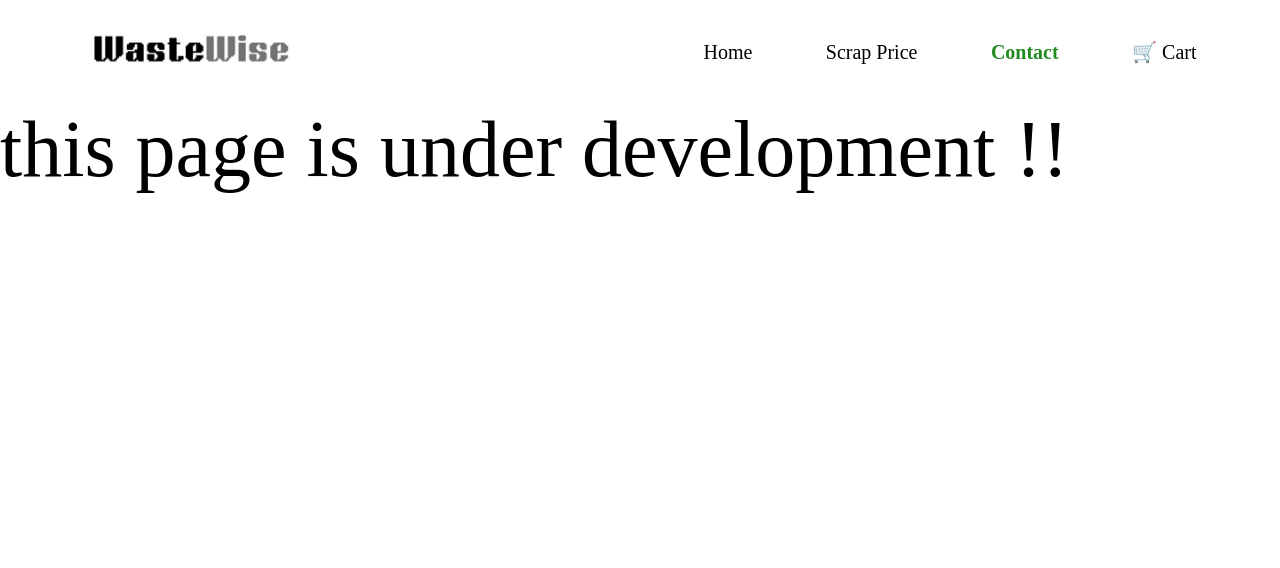
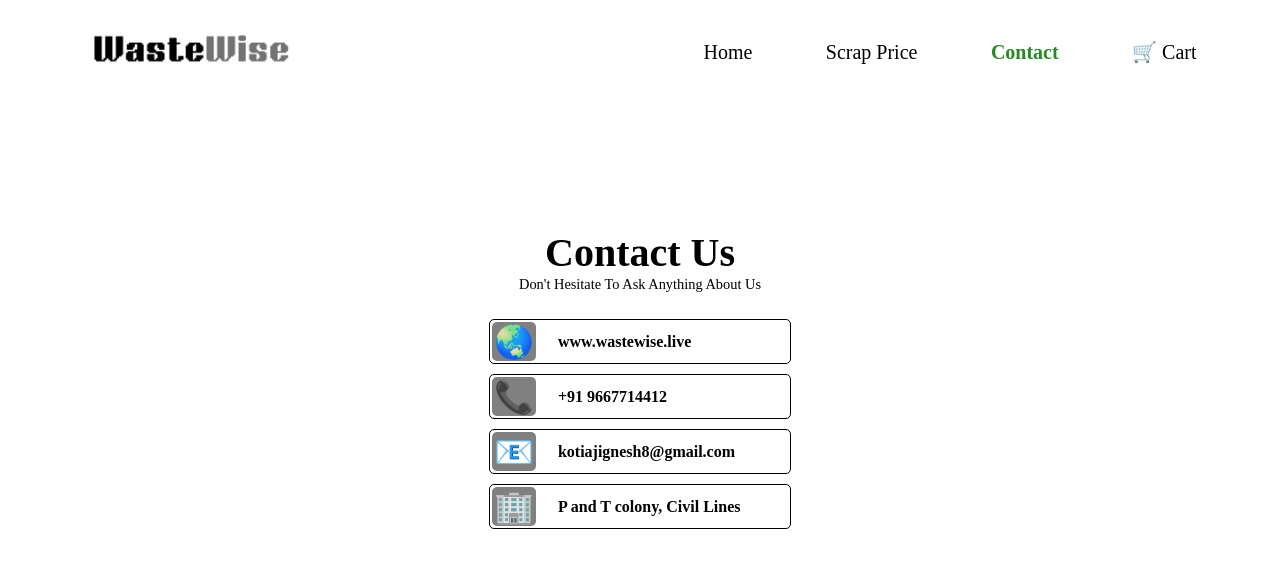
Before and after one commit to Jigneshkotia/wastewise_frontend, a React (Vite) app: page /contact in a window 1280 px wide. Shown: the top 568 px of the page. Built offline with nearby package versions, Linux system fonts and the light colour scheme.

Commit message:
created the base version of contact page

```diff
--- a/src/Components/CartBoxContainer.jsx
+++ b/src/Components/CartBoxContainer.jsx
@@ -46,10 +46,10 @@ const CartBoxContainer = () => {
 
     emailjs
       .send(
-        import.meta.env.VITE_SERVICE_ID,
-        import.meta.env.VITE_TEMPLATE_ID,
+        "wastewise@serviceidemail",
+        "wastewise@templateid",
         emailData,
-        import.meta.env.VITE_USER_ID
+        "YVuK8o3RGXXFPJHk3"
       )
       .then((response) => {
         console.log("Email sent successfully:", response);
--- /dev/null
+++ b/src/Components/ContactBox.jsx
@@ -0,0 +1,31 @@
+import React from 'react'
+import "../Styles/components/ContactBox.css"
+
+const ContactBox = () => {
+  return <>
+    <div className="contactbox" >
+        <div className="contactboxheading">Contact Us</div>
+        <div className="contactboxsubheading">Don't Hesitate To Ask Anything About Us</div>
+        <div className="contactinnerbox">
+            <div className="subBox">
+                <div className="subBoxLeft">🌏</div>
+                <div className="subBoxRight">www.wastewise.live</div>
+            </div>
+            <div className="subBox">
+                <div className="subBoxLeft">📞</div>
+                <div className="subBoxRight">+91 9667714412</div>
+            </div>
+            <div className="subBox">
+                <div className="subBoxLeft">📧</div>
+                <div className="subBoxRight">kotiajignesh8@gmail.com</div>
+            </div>
+            <div className="subBox">
+                <div className="subBoxLeft">🏢</div>
+                <div className="subBoxRight">P and T colony, Civil Lines</div>
+            </div>
+        </div>
+    </div>
+    </>
+}
+
+export default ContactBox
--- a/src/Components/ItemCard.jsx
+++ b/src/Components/ItemCard.jsx
@@ -30,7 +30,7 @@ const ItemCard = ({ image, name, price }) => {
     <div className="card">
       <img src={image} alt={name} className="card-image" />
       <div className="card-content">
-        <p className="card-price">Rs {price}/kg</p>
+        <p className="card-price">{price}</p>
         <h2 className="card-name">{name}</h2>
         <button className={`card-btn ${added ? 'added' : ''}`} onClick={addToCartHandler} >{added ? "Remove" : "Add to Cart"}</button>
       </div>
--- a/src/Components/ItemCartCard.jsx
+++ b/src/Components/ItemCartCard.jsx
@@ -20,7 +20,7 @@ const ItemCartCard = ({ image, name, price }) => {
     <div className="cartcard">
       <img src={image} alt={name} className="cart-card-image" />
       <div className="cart-card-content">
-        <p className="cart-card-price">Rs {price}/kg</p>
+        <p className="cart-card-price">{price}</p>
         <h2 className="cart-card-name">{name}</h2>
       </div>
       <div className="delete-from-cart" onClick={removeFromCartHandler}>❌</div>
--- a/src/Pages/ContactPage.jsx
+++ b/src/Pages/ContactPage.jsx
@@ -1,10 +1,14 @@
 import React from 'react'
 import Navbar from '../Components/Navbar'
+import ContactBox from '../Components/ContactBox'
 
 const ContactPage = () => {
   return <>
     <Navbar />
-    <div style={{fontSize: "5rem"}}>this page is under development !!</div>
+    {/* <div style={{fontSize: "5rem"}}>this page is under development !!</div> */}
+    <div style={{display: "flex", justifyContent:"center", alignItems: "center", height:"70vh"}}>
+    <ContactBox />
+    </div>
     </>
 }
 
--- a/src/Pages/PriceList.jsx
+++ b/src/Pages/PriceList.jsx
@@ -12,27 +12,28 @@ const PriceList = () => {
             <div className="pricelistsubframe" id='paperframe'>
                 <div className="subframeheading">Paper</div>
                 <div className="papersubframelist" id='papersubframelistfirst'>
-                    <ItemCard className="card" image="https://images.unsplash.com/photo-1505063366573-38928ae5567e?q=80&w=2940&auto=format&fit=crop&ixlib=rb-4.0.3&ixid=M3wxMjA3fDB8MHxwaG90by1wYWdlfHx8fGVufDB8fHx8fA%3D%3D" name="Copies/Books" price="11"/>
-                    <ItemCard className="card" image="https://images.unsplash.com/photo-1523995462485-3d171b5c8fa9?q=80&w=2835&auto=format&fit=crop&ixlib=rb-4.0.3&ixid=M3wxMjA3fDB8MHxwaG90by1wYWdlfHx8fGVufDB8fHx8fA%3D%3D" name="Newspapers" price="13"/>
-                    <ItemCard className="card" image="https://images.unsplash.com/photo-1507560461415-997cd00bfd45?q=80&w=2940&auto=format&fit=crop&ixlib=rb-4.0.3&ixid=M3wxMjA3fDB8MHxwaG90by1wYWdlfHx8fGVufDB8fHx8fA%3D%3D" name="Cardboard" price="7"/>
-                    <ItemCard className="card" image="https://plus.unsplash.com/premium_photo-1681364360636-8c070bc52c10?q=80&w=2942&auto=format&fit=crop&ixlib=rb-4.0.3&ixid=M3wxMjA3fDB8MHxwaG90by1wYWdlfHx8fGVufDB8fHx8fA%3D%3D" name="A3/A4 Papers" price="13"/>
+                    <ItemCard className="card" image="https://images.unsplash.com/photo-1505063366573-38928ae5567e?q=80&w=2940&auto=format&fit=crop&ixlib=rb-4.0.3&ixid=M3wxMjA3fDB8MHxwaG90by1wYWdlfHx8fGVufDB8fHx8fA%3D%3D" name="Copies/Books" price="Rs 11/kg"/>
+                    <ItemCard className="card" image="https://images.unsplash.com/photo-1523995462485-3d171b5c8fa9?q=80&w=2835&auto=format&fit=crop&ixlib=rb-4.0.3&ixid=M3wxMjA3fDB8MHxwaG90by1wYWdlfHx8fGVufDB8fHx8fA%3D%3D" name="Newspapers" price="Rs 13/kg"/>
+                    <ItemCard className="card" image="https://images.unsplash.com/photo-1507560461415-997cd00bfd45?q=80&w=2940&auto=format&fit=crop&ixlib=rb-4.0.3&ixid=M3wxMjA3fDB8MHxwaG90by1wYWdlfHx8fGVufDB8fHx8fA%3D%3D" name="Cardboard" price="Rs 7/kg"/>
+                    <ItemCard className="card" image="https://plus.unsplash.com/premium_photo-1681364360636-8c070bc52c10?q=80&w=2942&auto=format&fit=crop&ixlib=rb-4.0.3&ixid=M3wxMjA3fDB8MHxwaG90by1wYWdlfHx8fGVufDB8fHx8fA%3D%3D" name="A3/A4 Papers" price="Rs 13/kg"/>
                 </div>
             </div>
             <div className="pricelistsubframe" id='metalsframe'>
             <div className="subframeheading">Metal</div>
                 <div className="papersubframelist" id='metalsubframelistfirst'>
-                    <ItemCard className="card" image="https://images.unsplash.com/photo-1536842409491-b3bbde0e3b66?q=80&w=2940&auto=format&fit=crop&ixlib=rb-4.0.3&ixid=M3wxMjA3fDB8MHxwaG90by1wYWdlfHx8fGVufDB8fHx8fA%3D%3D" name="Iron" price="27"/>
-                    <ItemCard className="card" image="https://images.unsplash.com/photo-1633504785850-018cae02cb47?q=80&w=2831&auto=format&fit=crop&ixlib=rb-4.0.3&ixid=M3wxMjA3fDB8MHxwaG90by1wYWdlfHx8fGVufDB8fHx8fA%3D%3D" name="Stainless Steel" price="40"/>
-                    <ItemCard className="card" image="https://images.unsplash.com/photo-1605780084250-d83bd844dfb5?q=80&w=2803&auto=format&fit=crop&ixlib=rb-4.0.3&ixid=M3wxMjA3fDB8MHxwaG90by1wYWdlfHx8fGVufDB8fHx8fA%3D%3D" name="Aluminium" price="108"/>
-                    <ItemCard className="card" image="https://images.unsplash.com/photo-1516134394958-6b824e9566f5?q=80&w=2835&auto=format&fit=crop&ixlib=rb-4.0.3&ixid=M3wxMjA3fDB8MHxwaG90by1wYWdlfHx8fGVufDB8fHx8fA%3D%3D" name="Copper" price="430"/>
+                    <ItemCard className="card" image="https://images.unsplash.com/photo-1536842409491-b3bbde0e3b66?q=80&w=2940&auto=format&fit=crop&ixlib=rb-4.0.3&ixid=M3wxMjA3fDB8MHxwaG90by1wYWdlfHx8fGVufDB8fHx8fA%3D%3D" name="Iron" price="Rs 27/kg"/>
+                    <ItemCard className="card" image="https://images.unsplash.com/photo-1633504785850-018cae02cb47?q=80&w=2831&auto=format&fit=crop&ixlib=rb-4.0.3&ixid=M3wxMjA3fDB8MHxwaG90by1wYWdlfHx8fGVufDB8fHx8fA%3D%3D" name="Stainless Steel" price="Rs 40/kg"/>
+                    <ItemCard className="card" image="https://images.unsplash.com/photo-1605780084250-d83bd844dfb5?q=80&w=2803&auto=format&fit=crop&ixlib=rb-4.0.3&ixid=M3wxMjA3fDB8MHxwaG90by1wYWdlfHx8fGVufDB8fHx8fA%3D%3D" name="Aluminium" price="Rs 108/kg"/>
+                    <ItemCard className="card" image="https://images.unsplash.com/photo-1516134394958-6b824e9566f5?q=80&w=2835&auto=format&fit=crop&ixlib=rb-4.0.3&ixid=M3wxMjA3fDB8MHxwaG90by1wYWdlfHx8fGVufDB8fHx8fA%3D%3D" name="Copper" price="Rs 430/kg"/>
                 </div>
             </div>
             <div className="pricelistsubframe" id='plasticframe'>
-            <div className="subframeheading">Plastic</div>
+            <div className="subframeheading">E-Waste</div>
                 <div className="papersubframelist" id='plasticsubframelistfirst'>
-                    <ItemCard className="card" name="Copies/Books" price="11"/>
-                    <ItemCard className="card" name="Newspapers" price="13"/>
-                    <ItemCard className="card" name="Cardboard" price="7"/>
+                    <ItemCard className="card" image="https://recyclebaba.com/wp-content/uploads/elementor/thumbs/desktop-cpu-qa14a4kwmnvo5p8xciz89wuqc5igiuyoti52ifn3rk.jpg" name="CPU" price="Rs 250/piece"/>
+                    <ItemCard className="card" image="https://recyclebaba.com/wp-content/uploads/elementor/thumbs/Keyboard-1-qa111c4tgq03lww4bjkzyvtx7n5n4qbbrg26vqt2vk.png" name="keyboard" price="Rs 5/Piece"/>
+                    <ItemCard className="card" image="https://m.media-amazon.com/images/I/31hMUba-PVL._SX300_SY300_QL70_FMwebp_.jpg" name="Printer" price="Rs 200/piece"/>
+                    <ItemCard className="card" image="https://recyclebaba.com/wp-content/uploads/elementor/thumbs/CRT-MONITOR-qa172t2kntpbq305g1onci84xx9szqnnztpd1ed1ao.jpg" name="Monitor" price="Rs 100/piece"/>
                 </div>
             </div>
         </div>
--- /dev/null
+++ b/src/Styles/components/ContactBox.css
@@ -0,0 +1,45 @@
+.contactbox{
+    display: flex;
+    justify-content: center;
+    align-items: center;
+    flex-direction: column;
+}
+
+.contactboxheading{
+    font-size: 2.5em;
+    font-weight: 900;
+}
+
+.contactboxsubheading{
+    font-size: 0.9rem;
+    margin-bottom: 1rem;
+}
+
+.subBox{
+    display: flex;
+    justify-content: flex-start;
+    width: 300px;
+    border: 1px solid black;
+    border-radius: 5px;
+    margin: 10px;
+}
+
+.subBoxLeft{
+    margin: 2px;
+    background-color: gray;
+    border-radius: 5px;
+    font-size: 2rem;
+    padding: 2px;
+    height: 35px;
+    display: flex;
+    justify-content: center;
+    align-items: center;
+}
+
+.subBoxRight{
+    margin-left: 20px;
+    display: flex;
+    align-items: center;
+    justify-content: center;
+    font-weight: 900;
+}
```
